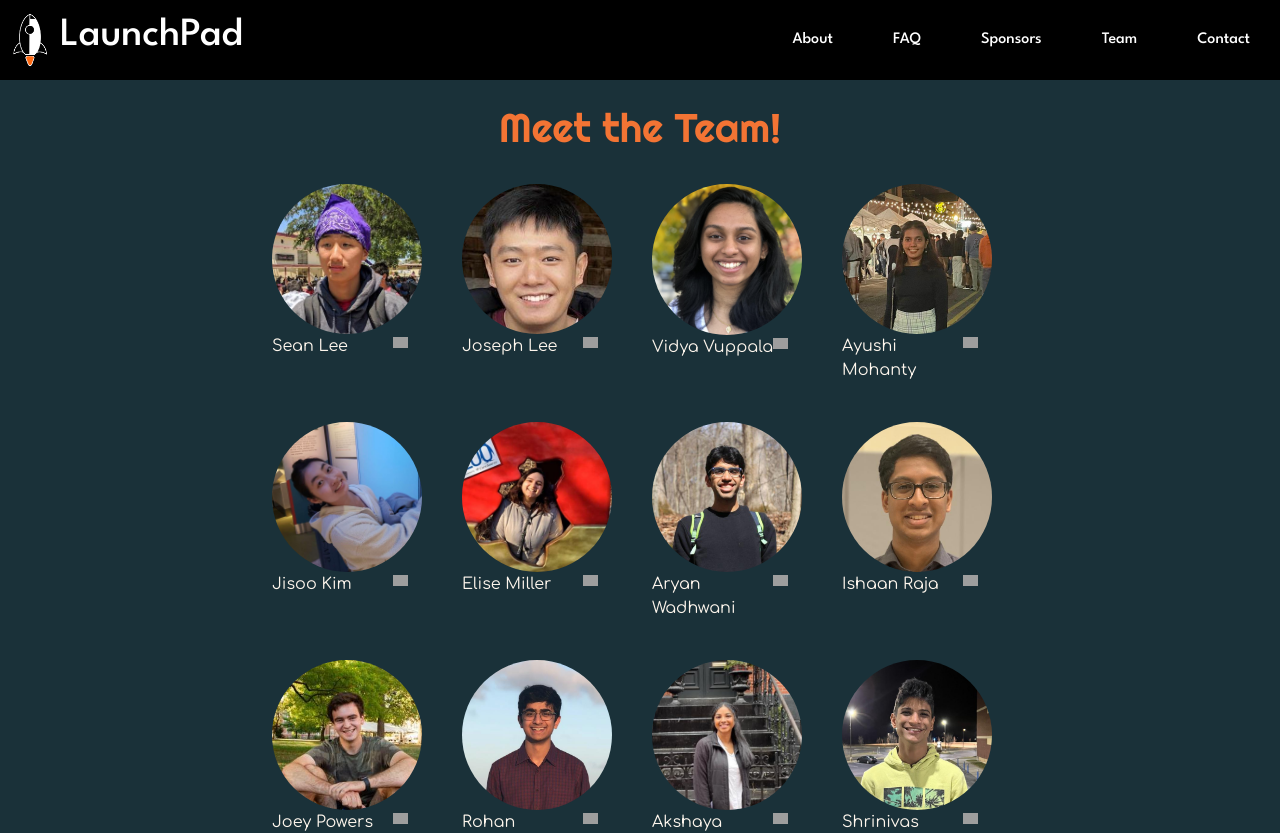
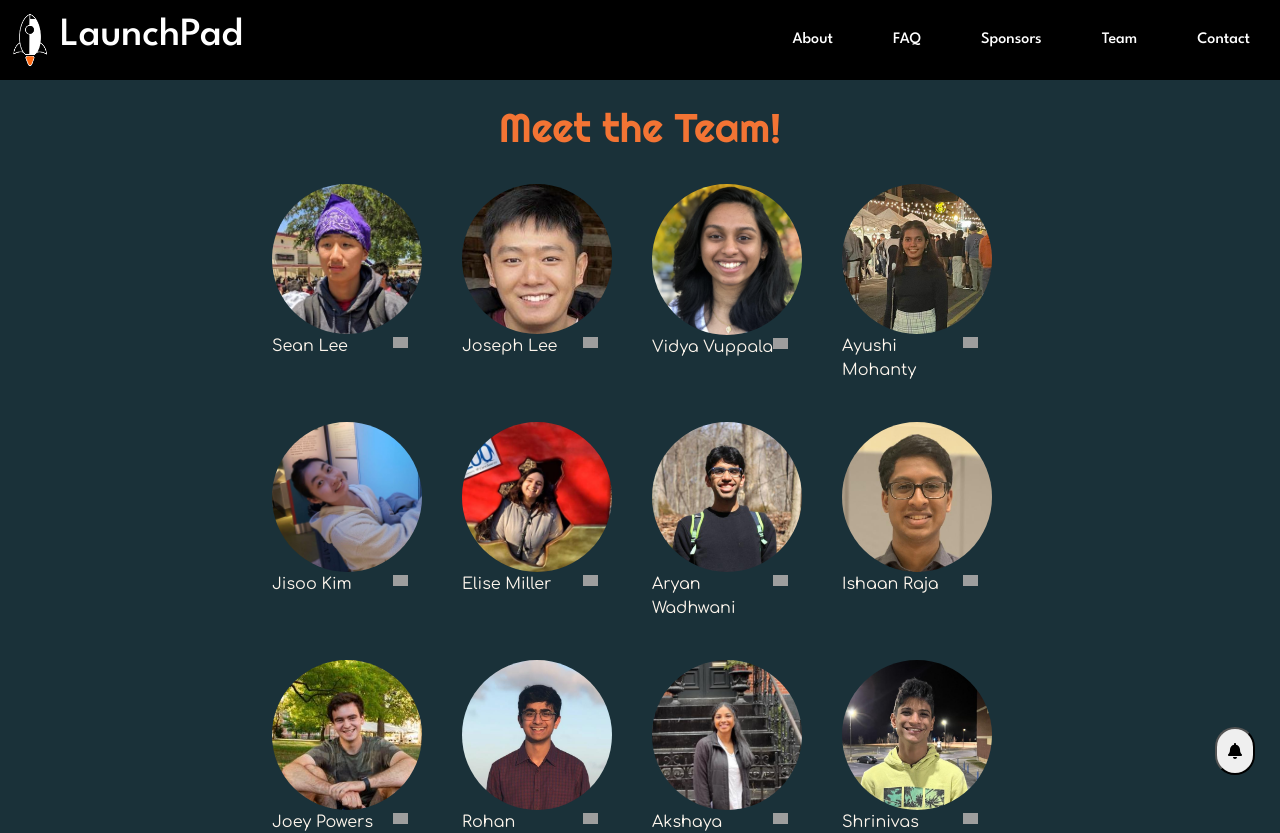
Before and after one commit to launchpadpurdue/website, a React (Create React App) app in the folder lp-website/: page /team in a window 1280 px wide. Shown: the top 833 px of the page. Built offline with nearby package versions, Linux system fonts and the light colour scheme; grey boxes are pictures that could not be loaded.

Commit message:
added floating application button

```diff
--- a/lp-website/package.json
+++ b/lp-website/package.json
@@ -14,6 +14,7 @@
     "react": "^18.2.0",
     "react-bootstrap": "^2.7.2",
     "react-dom": "^18.2.0",
+    "react-icons": "^4.8.0",
     "react-router-dom": "^6.8.2",
     "react-scripts": "5.0.1",
     "web-vitals": "^2.1.4"
--- a/lp-website/src/App.css
+++ b/lp-website/src/App.css
@@ -2,3 +2,11 @@
   left: 0;
   top: 0;
 }
+
+.apply {
+  position: fixed;
+  border-radius: 20px;
+  right: 25px;
+  bottom: 25px;
+  padding: 10px;
+}
--- a/lp-website/src/App.js
+++ b/lp-website/src/App.js
@@ -1,13 +1,29 @@
 import './App.css';
+import { useState } from 'react';
 import Navbar from './Pages/Navbar';
 import About from './Pages/About/About';
 import Contact from './Pages/Contact/Contact';
 import Faq from './Pages/FAQ/Faq';
 import Sponsors from './Pages/Sponsors/Sponsors';
 import Team from './Pages/Team/Team';
+import {FaBell} from "react-icons/fa"
 import { BrowserRouter, Routes, Route} from "react-router-dom";
 
 function App() {
+  const [buttonText, setButtonText] = useState("Apply to be a LaunchPad Mentee!")
+
+  const mouseOver = () => {
+    setButtonText("Apply to be a LaunchPad Mentee!");
+  }
+
+  const mouseOut = () => {
+    setButtonText(<FaBell></FaBell>);
+  }
+
+  const timeout = setTimeout(function() {
+    setButtonText(<FaBell></FaBell>)
+  }, 3000);
+
   return (
     <BrowserRouter>
       <div className="App">
@@ -19,7 +35,9 @@ function App() {
           <Route path = "/sponsors" element = {<Sponsors/>}/>
           <Route path = "/team" element = {<Team/>}/>
         </Routes>
-
+        {timeout}
+        <a href='https://google.com' target="_blank"><button onMouseOver={mouseOver} onMouseOut={mouseOut} className='apply'>{buttonText}</button></a>
+        {/*      ^^^Enter link to the application form here */}
       </div>
     </BrowserRouter>
   );
```
Also changed, not shown: 1 other file (tests, documents, lock files or other folders).
